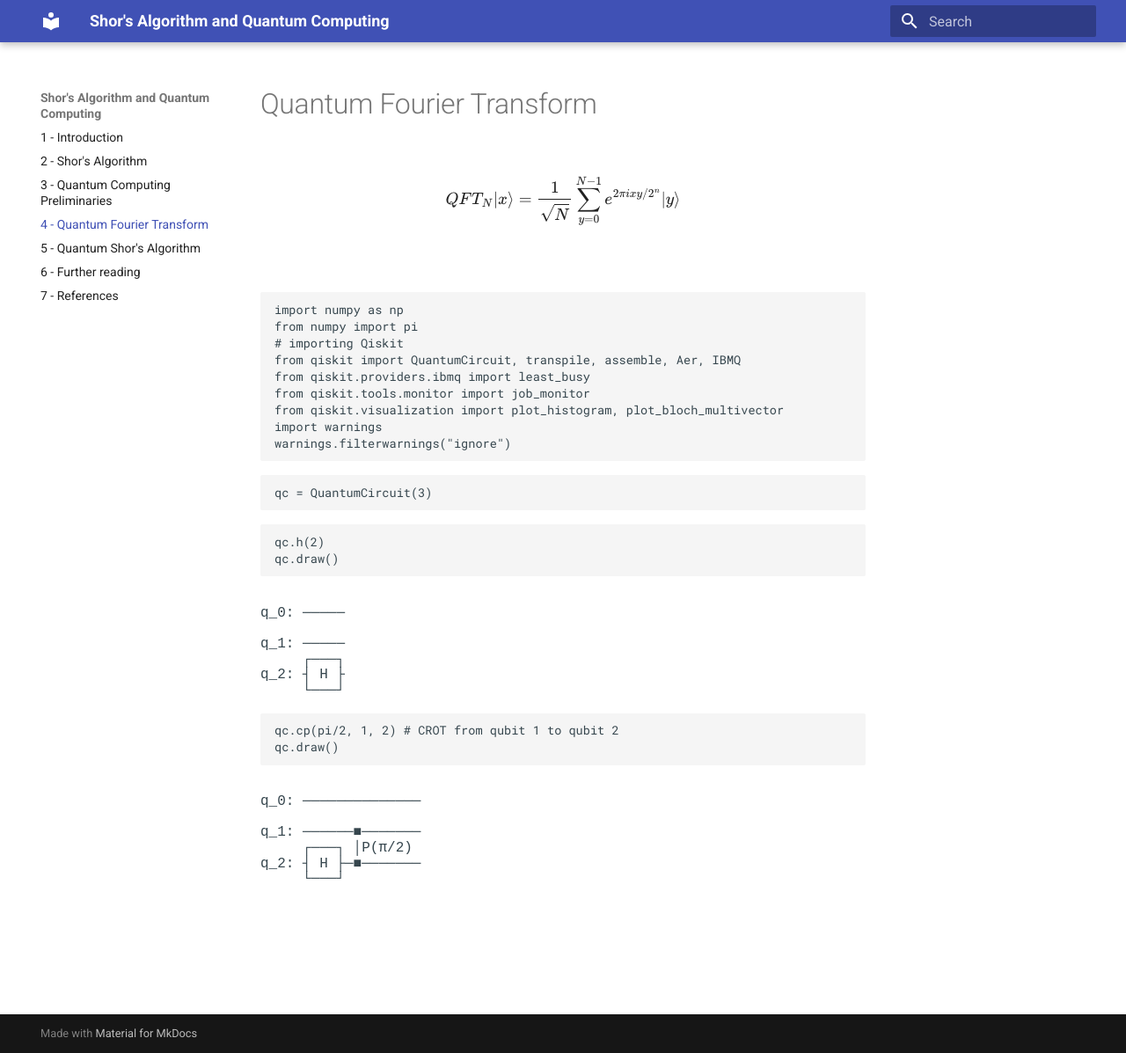
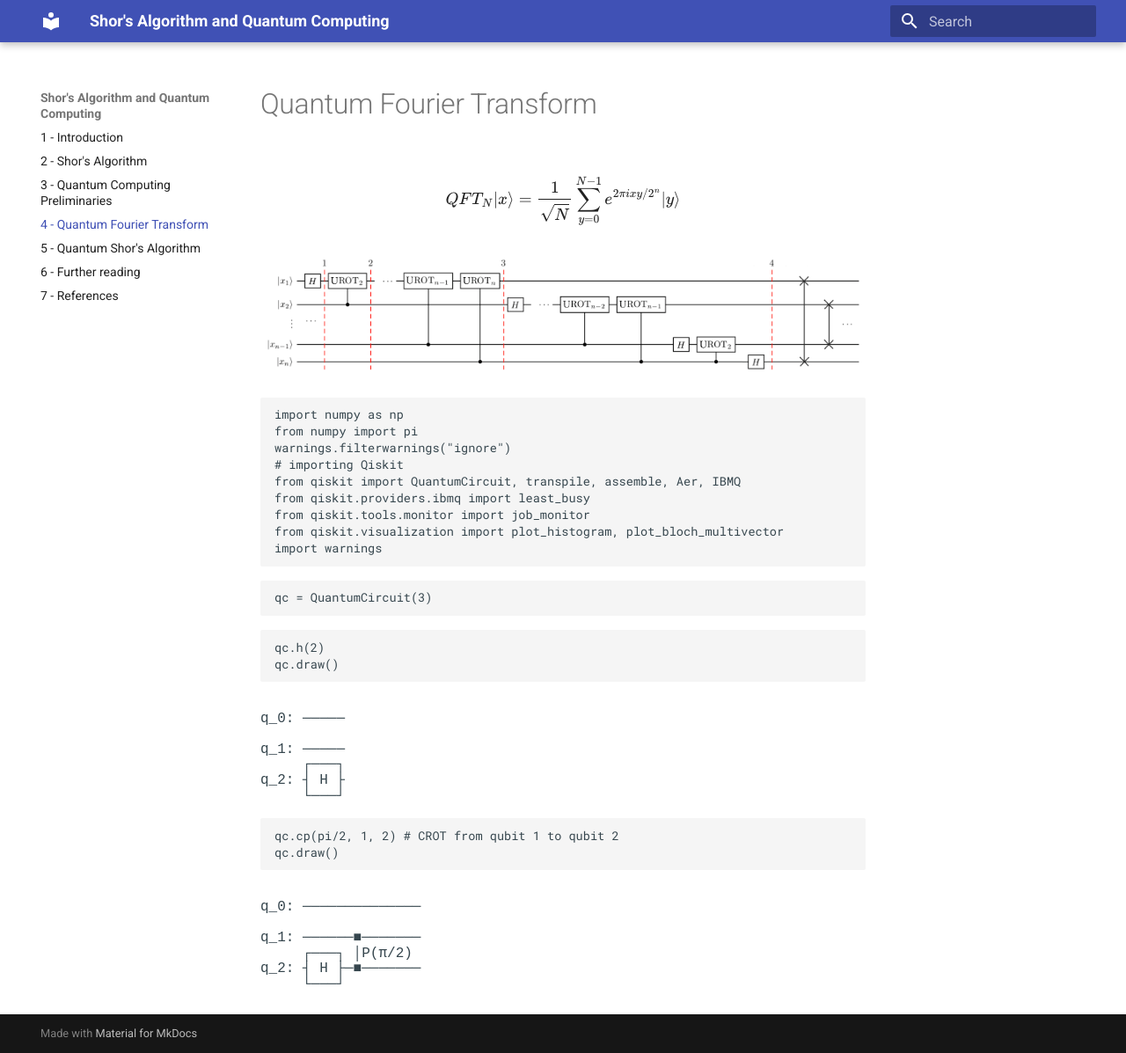
Before and after one commit to reneroliveira/quantum-shors-algorithm, an MkDocs documentation site: the page built from docs/qft.md, in a window 1280 px wide and 1197 px high. Shown: the whole window at 88% size. Built offline with MkDocs 1.6.1 and Material for MkDocs 9.7.7, drawn with Linux system fonts in a browser that asks for light colours.

Commit message:
fixinh images

````diff
--- a/docs/qft.md
+++ b/docs/qft.md
@@ -2,19 +2,19 @@
 
 $$QFT_N \vert x \rangle =  \frac{1}{\sqrt{N}} \sum_{y=0}^{N-1} e^{2 \pi i xy / 2^n} \vert y \rangle$$
 
-![](../images/qft.png)
+![](images/qft.png)
 
 
 ```python
 import numpy as np
 from numpy import pi
+warnings.filterwarnings("ignore")
 # importing Qiskit
 from qiskit import QuantumCircuit, transpile, assemble, Aer, IBMQ
 from qiskit.providers.ibmq import least_busy
 from qiskit.tools.monitor import job_monitor
 from qiskit.visualization import plot_histogram, plot_bloch_multivector
 import warnings
-warnings.filterwarnings("ignore")
 ```
 
 
````
Also changed, not shown: docs/quantum-shors.md (+1 -1 lines), docs/images/qft.png (renamed from images/qft.png), docs/images/shor_circuit.png (renamed from images/shor_circuit.png), 2 other files.
